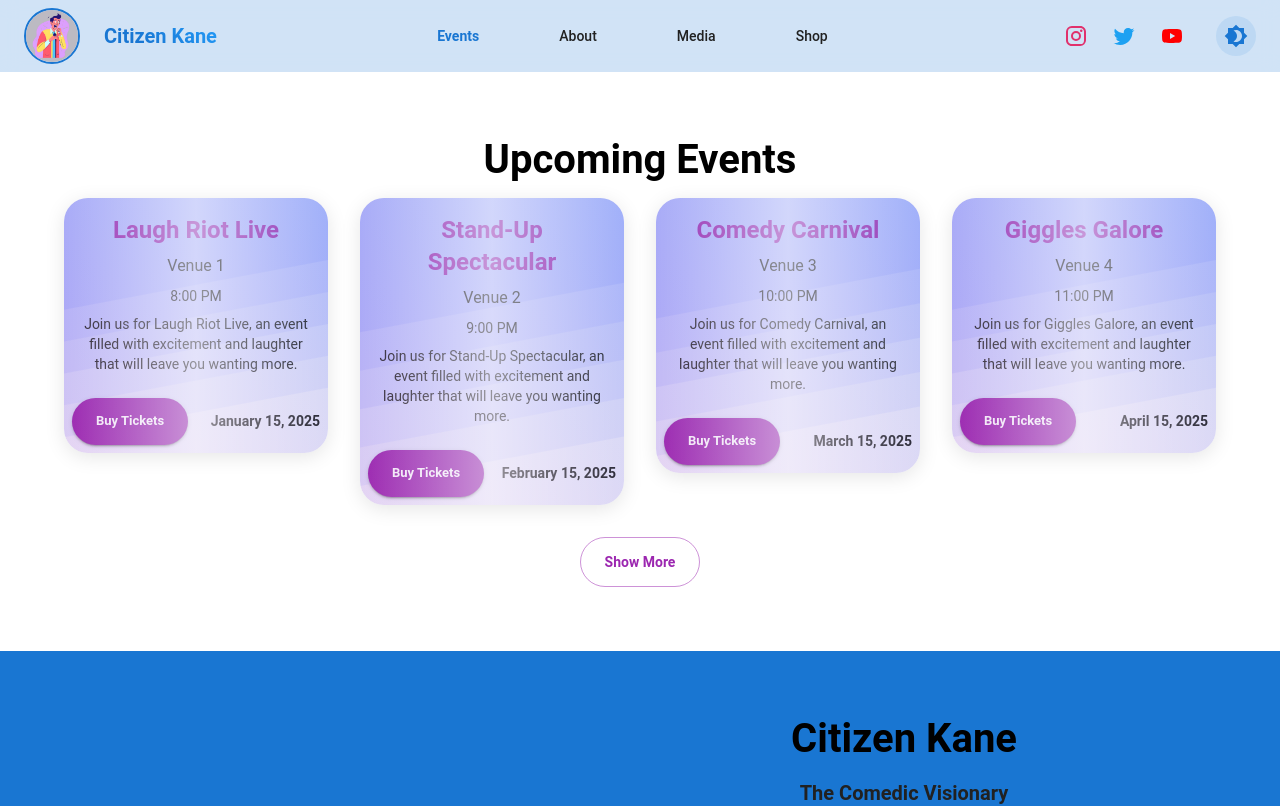
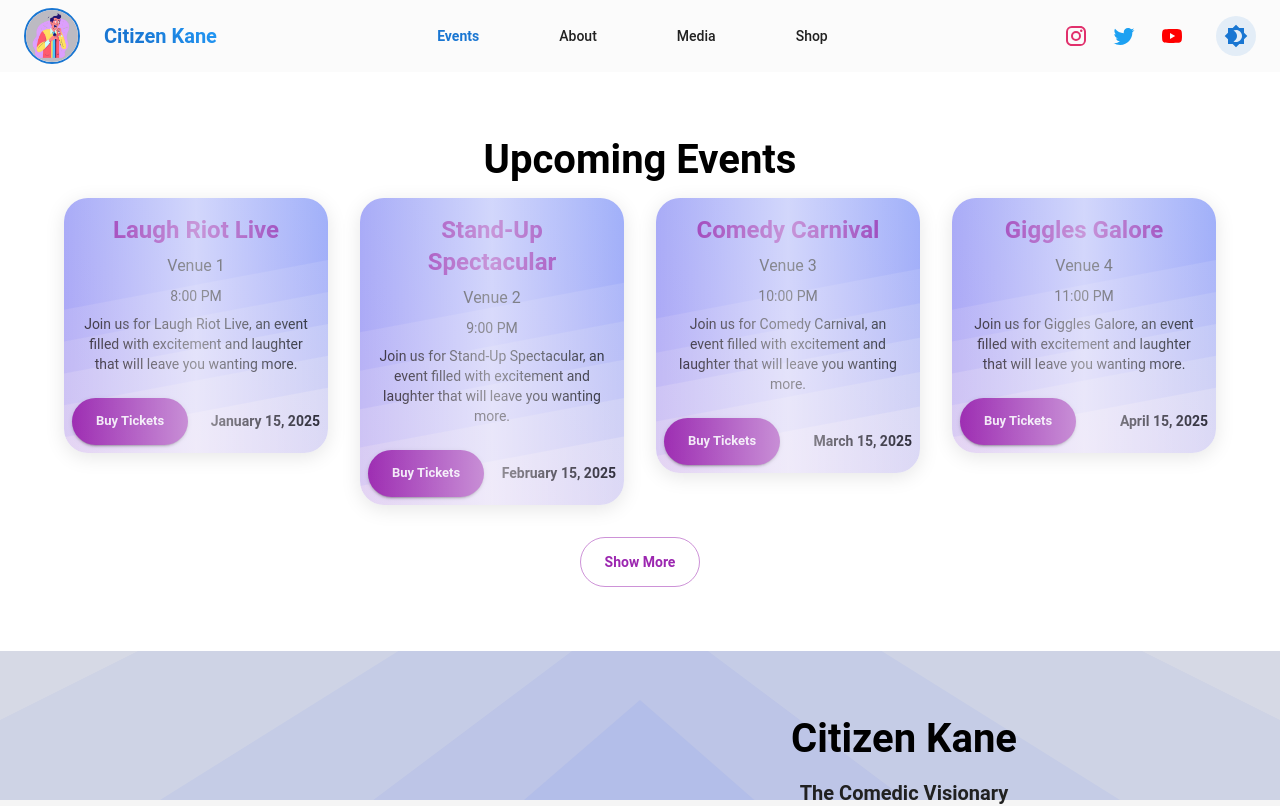
Before and after one commit to WuTangLan1/Sample-Comedy-Profile-4, a React (Create React App) app: page / in a window 1280 px wide. Shown: the top 806 px of the page. Built offline with nearby package versions, Linux system fonts and the light colour scheme.

Commit message:
achieving fix

```diff
--- a/src/components/AboutSection.tsx
+++ b/src/components/AboutSection.tsx
@@ -6,7 +6,7 @@ import { motion } from 'framer-motion'
 export default function AboutSection({ id }: { id: string }) {
   const theme = useTheme()
   return (
-    <Box id={id} sx={{ p: 8, width: '100%', transition: theme.transitions.create(['background-color', 'color'], { duration: theme.transitions.duration.standard, easing: theme.transitions.easing.easeInOut }) }}>
+    <Box id={id} sx={{ p: 8, width: '100%', backgroundColor: 'transparent' }}>
       <Container maxWidth="xl">
         <Grid container spacing={6} alignItems="center" justifyContent="space-between">
           <Grid item xs={12} md={5}>
--- a/src/index.css
+++ b/src/index.css
@@ -1,9 +1,5 @@
 /* index.css */
-:root {
-  --primary-color: #1976d2;
-  --secondary-color: #9c27b0;
-  --font-family: 'Roboto', 'Helvetica', 'Arial', sans-serif;
-}
+
 html, body {
   width: 100%;
   height: 100%;
```
Also changed, not shown: src/components/MediaSection.tsx (indentation only).
